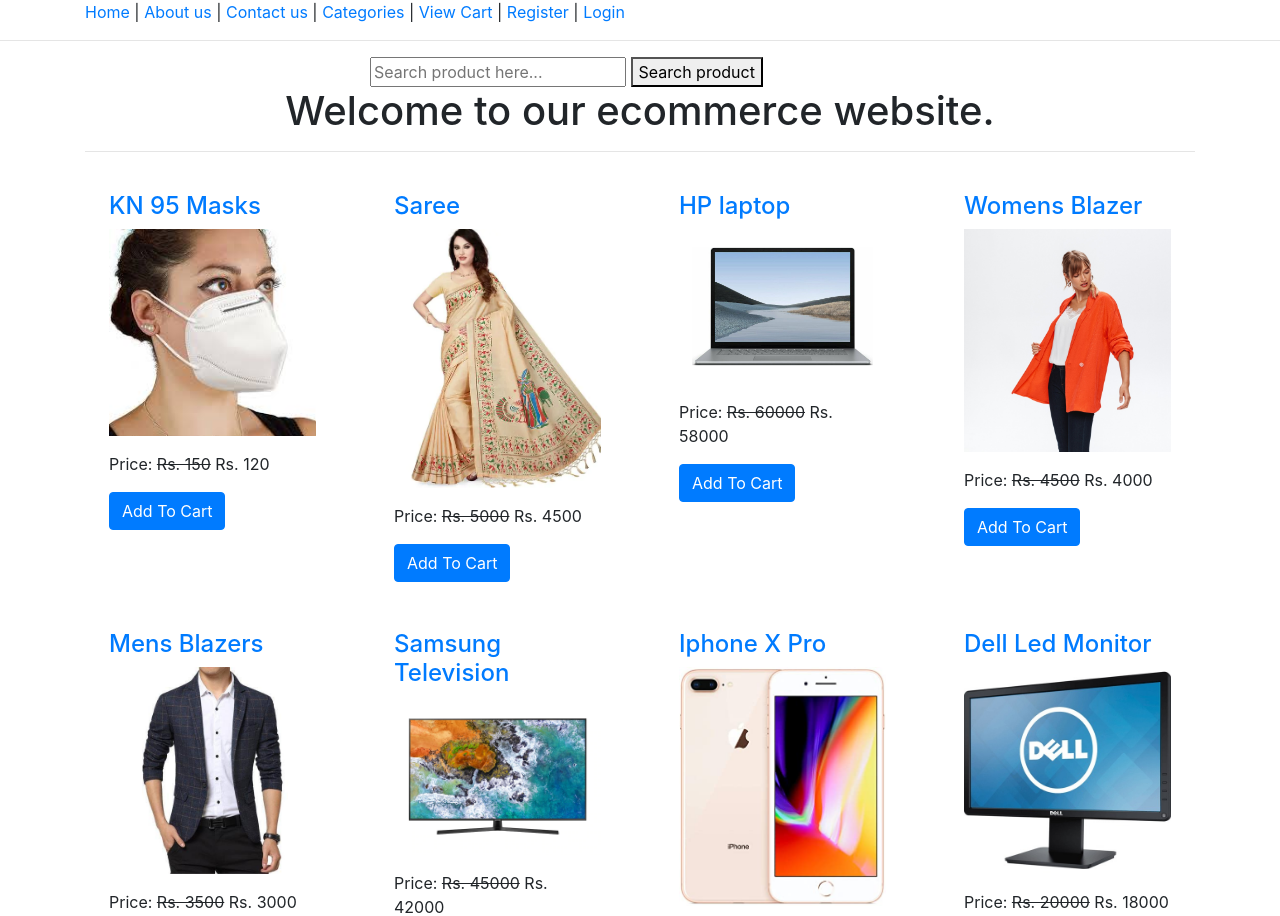
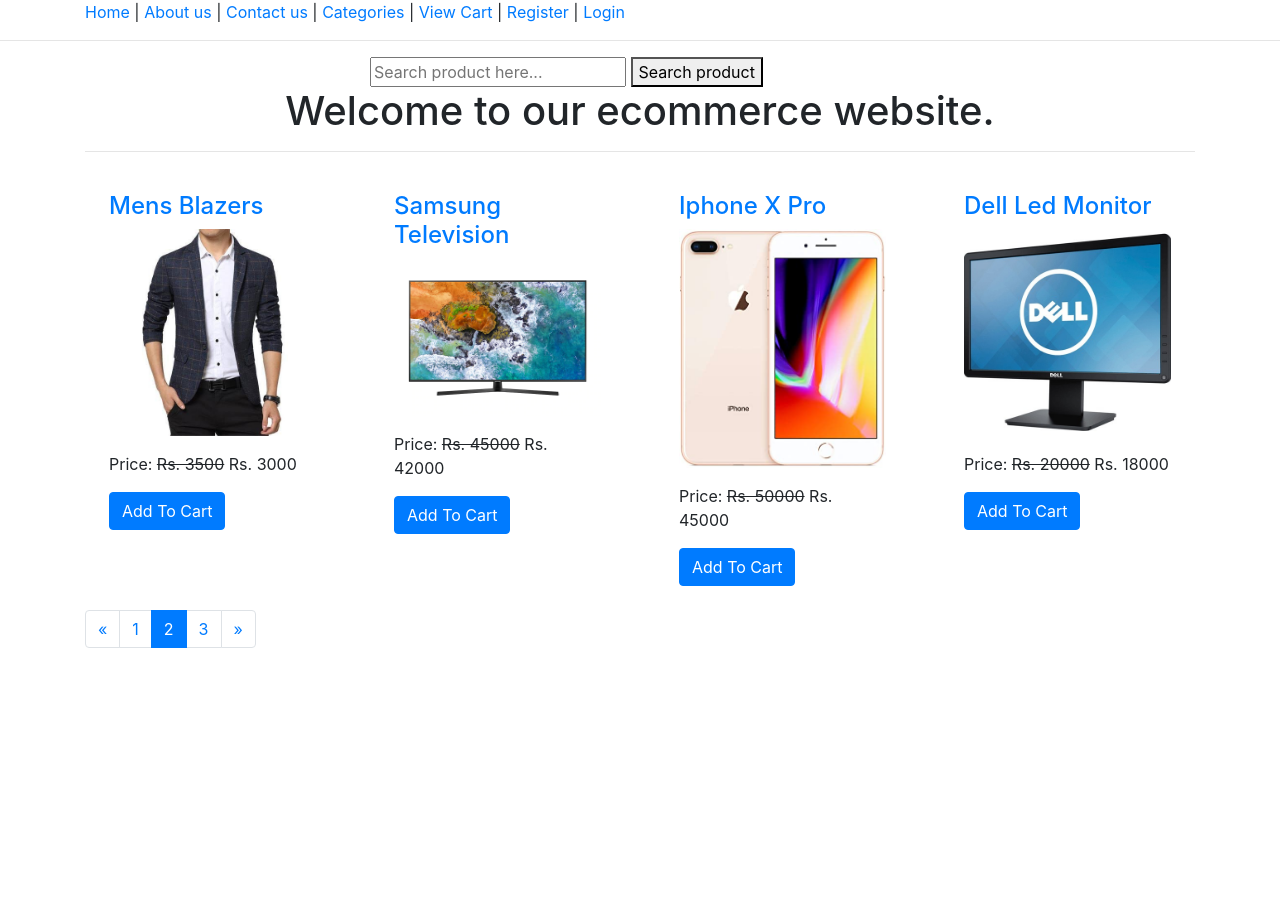
Before and after one commit to sakshii8/LapTech-, a Django app: page /?page=2 in a window 1280 px wide. Shown: the top 916 px of the page. After the commit the page ends 648 px from the top, so only its background shows below. Run offline with Django 3.2, Linux system fonts and the light colour scheme; data comes from the database, SQL or seed files in the repository; both versions use the stored data as it was after the commit; some libraries are stand-ins or nearby versions.

Commit message:
paginatin in the home page

```diff
--- a/ecomapp/views.py
+++ b/ecomapp/views.py
@@ -2,8 +2,9 @@
 from django.contrib.auth import authenticate, login, logout
 from .forms import CheckoutForm, CustomerRegistrationForm, CustomerLoginForm
 from django.shortcuts import render, redirect
+from django.core.paginator import Paginator
+from django.urls import reverse_lazy
 from django.db.models import Q
-from django.urls import reverse_lazy
 from .models import *
 
 
@@ -24,7 +25,11 @@
     def get_context_data(self, **kwargs):
         context = super().get_context_data(**kwargs)
         context['myname'] = "Dipak Niroula"
-        context['product_list'] = Product.objects.all().order_by("-id")
+        products = Product.objects.all().order_by("-id")
+        paginator = Paginator(products, 4)
+        page_number = self.request.GET.get('page')
+        product_list = paginator.get_page(page_number)
+        context['product_list'] = product_list
         return context
 
 
--- a/templates/home.html
+++ b/templates/home.html
@@ -19,5 +19,25 @@
         </div>
         {% endfor %}
     </div>
+    <nav aria-label="Page navigation example">
+        <ul class="pagination">
+            {% if product_list.has_previous %}
+            <li class="page-item"><a  class="page-link" href="?page={{ product_list.previous_page_number }}">&laquo;</a></li>
+            {% endif %}
+
+            {% for i in product_list.paginator.page_range %}
+            {% if i == product_list.number %}
+            <li class="page-item active"><a  class="page-link">{{i}}</a></li>
+            {% else %}
+            <li class="page-item"><a  class="page-link" href="?page={{i}}">{{i}}</a></li>
+            {% endif %}
+
+            {% endfor %}
+
+            {% if product_list.has_next %}
+            <li class="page-item"><a  class="page-link" href="?page={{ product_list.next_page_number }}">&raquo;</a></li>
+            {% endif %}
+        </ul>
+    </nav>
 </div>
 {% endblock %}
```
Also changed, not shown: db.sqlite3.
